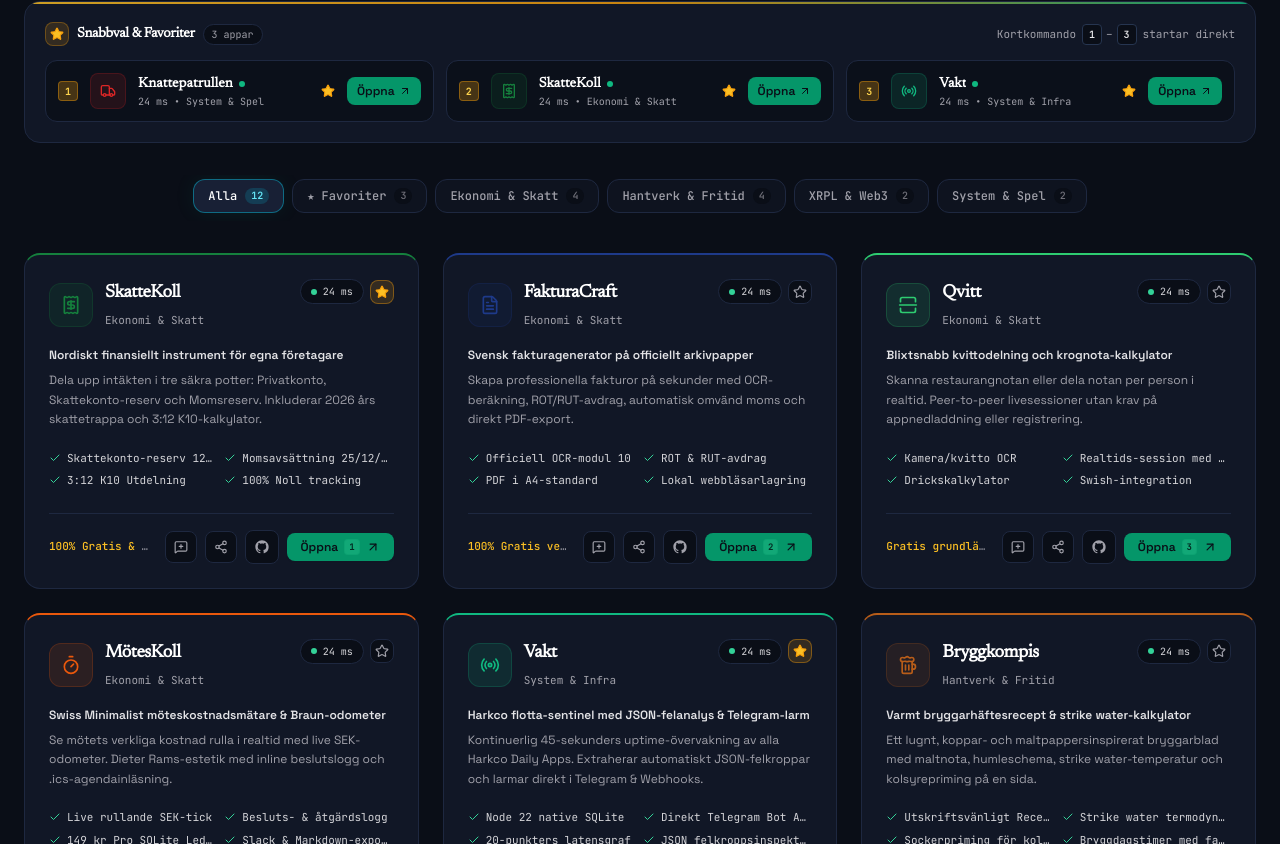
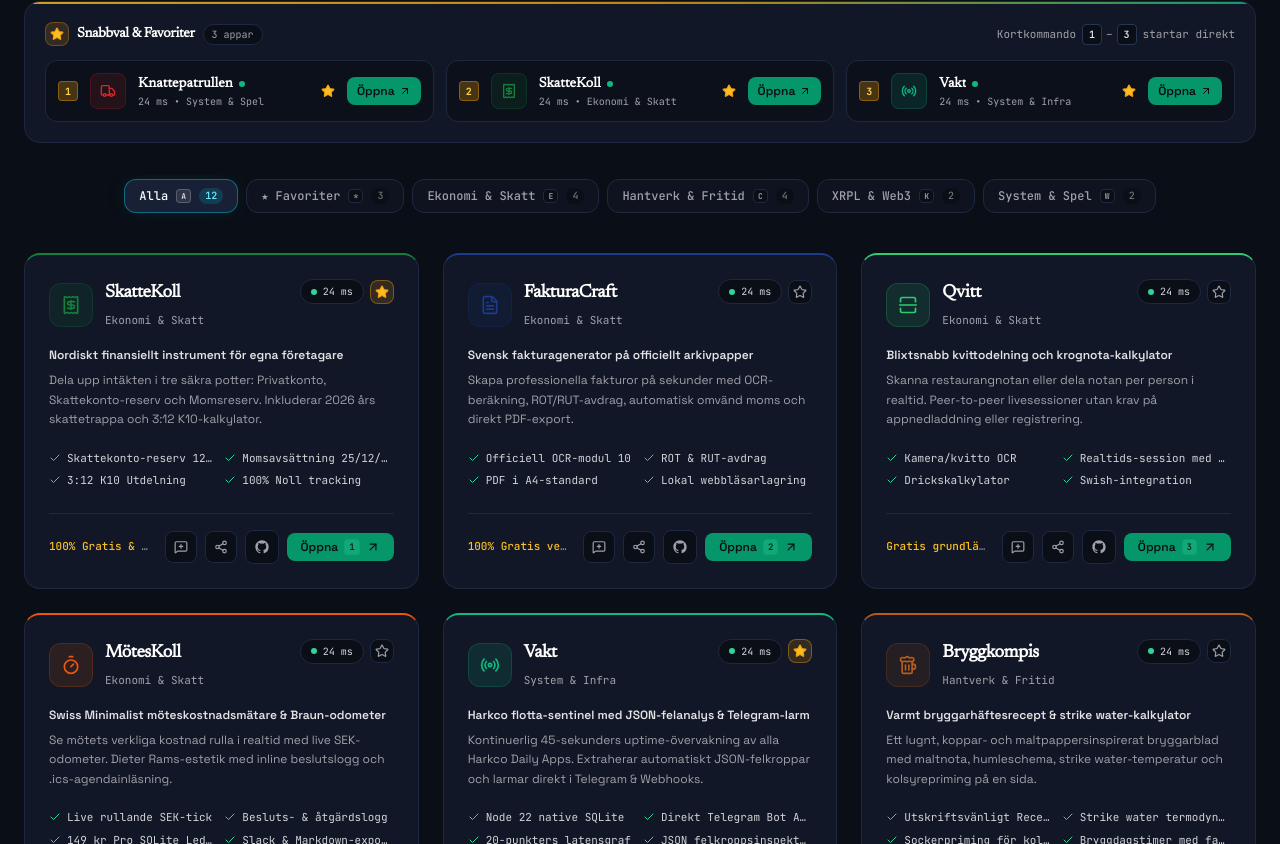
Before and after one commit to minihark/hub, a React (Vite) app: page / in a window 1280 px wide. Shown: the part 616-1460 px from the top of the page. Built offline with nearby package versions, Linux system fonts and the light colour scheme; no server answers.

Commit message:
feat(hub): single-key category hotkeys and dial cycling

```diff
--- a/src/App.tsx
+++ b/src/App.tsx
@@ -228,6 +228,35 @@ export const App: React.FC = () => {
     return counts;
   }, [favoriteIds]);
 
+  // Active category list for single-key jumping and cycling
+  const activeCategories = useMemo<AppCategory[]>(() => {
+    const list: AppCategory[] = ['all'];
+    if (favoriteIds.length > 0) list.push('favorites');
+    list.push('finance', 'craft', 'crypto', 'tools');
+    return list;
+  }, [favoriteIds]);
+
+  const handleCycleCategory = (direction: 'next' | 'prev') => {
+    const currentIndex = activeCategories.indexOf(selectedCategory);
+    let nextIndex: number;
+    if (currentIndex === -1) {
+      nextIndex = 0;
+    } else if (direction === 'next') {
+      nextIndex = (currentIndex + 1) % activeCategories.length;
+    } else {
+      nextIndex = (currentIndex - 1 + activeCategories.length) % activeCategories.length;
+    }
+    setSelectedCategory(activeCategories[nextIndex]);
+    playTabClick();
+  };
+
+  const handleSelectCategoryDirect = (cat: AppCategory) => {
+    if (selectedCategory === cat) return;
+    if (cat === 'favorites' && favoriteIds.length === 0) return;
+    setSelectedCategory(cat);
+    playTabClick();
+  };
+
   // Filter apps
   const filteredApps = useMemo(() => {
     return HARKCO_APPS.filter((app) => {
@@ -380,6 +409,50 @@ export const App: React.FC = () => {
         playChime();
         return;
       }
+
+      // Category cycling: ArrowLeft / ArrowRight or [ / ]
+      if (e.key === 'ArrowRight' || e.key === ']') {
+        e.preventDefault();
+        handleCycleCategory('next');
+        return;
+      }
+      if (e.key === 'ArrowLeft' || e.key === '[') {
+        e.preventDefault();
+        handleCycleCategory('prev');
+        return;
+      }
+
+      // Single-key category jumpers
+      if (e.key === 'a' || e.key === 'A' || e.key === '0') {
+        e.preventDefault();
+        handleSelectCategoryDirect('all');
+        return;
+      }
+      if (e.key === '*' || e.key === 'p' || e.key === 'P') {
+        e.preventDefault();
+        handleSelectCategoryDirect('favorites');
+        return;
+      }
+      if (e.key === 'e' || e.key === 'E') {
+        e.preventDefault();
+        handleSelectCategoryDirect('finance');
+        return;
+      }
+      if (e.key === 'c' || e.key === 'C') {
+        e.preventDefault();
+        handleSelectCategoryDirect('craft');
+        return;
+      }
+      if (e.key === 'k' || e.key === 'K' || e.key === 'x' || e.key === 'X') {
+        e.preventDefault();
+        handleSelectCategoryDirect('crypto');
+        return;
+      }
+      if (e.key === 'w' || e.key === 'W') {
+        e.preventDefault();
+        handleSelectCategoryDirect('tools');
+        return;
+      }
     }
 
     window.addEventListener('keydown', handleKeyDown);
@@ -396,6 +469,7 @@ export const App: React.FC = () => {
     isFeedbackOpen,
     searchQuery,
     selectedCategory,
+    activeCategories,
     isMuted,
     theme,
     soundTheme,
@@ -627,6 +701,13 @@ export const App: React.FC = () => {
             <span className="ml-0.5">Starta app</span>
           </span>
           <span className="text-[#D1D5DB] dark:text-zinc-700">•</span>
+          <span className="flex items-center gap-1" title="Växla kategori med piltangenter eller snabbknapparna A, *, E, C, K, W">
+            <kbd className="px-1.5 py-0.5 rounded bg-white dark:bg-[#111726] border border-[#DDD7CD] dark:border-[#263550] text-[#111827] dark:text-zinc-200 font-semibold text-[10px] shadow-2xs">←</kbd>
+            <span className="text-[10px] text-zinc-400">/</span>
+            <kbd className="px-1.5 py-0.5 rounded bg-white dark:bg-[#111726] border border-[#DDD7CD] dark:border-[#263550] text-[#111827] dark:text-zinc-200 font-semibold text-[10px] shadow-2xs">→</kbd>
+            <span className="ml-0.5">Kategori</span>
+          </span>
+          <span className="text-[#D1D5DB] dark:text-zinc-700">•</span>
           <span className="flex items-center gap-1">
             <kbd className="px-1.5 py-0.5 rounded bg-white dark:bg-[#111726] border border-[#DDD7CD] dark:border-[#263550] text-[#111827] dark:text-zinc-200 font-semibold text-[10px] shadow-2xs">⌘K</kbd>
             <span className="text-[10px] text-zinc-400">/</span>
--- a/src/components/CategoryFilter.tsx
+++ b/src/components/CategoryFilter.tsx
@@ -8,18 +8,24 @@ interface CategoryFilterProps {
   counts: Record<AppCategory, number>;
 }
 
+interface CategoryTab {
+  id: AppCategory;
+  label: string;
+  shortcut: string;
+}
+
 export const CategoryFilter: React.FC<CategoryFilterProps> = ({
   selectedCategory,
   onSelectCategory,
   counts,
 }) => {
-  const tabs: { id: AppCategory; label: string }[] = [
-    { id: 'all', label: 'Alla' },
-    ...(counts.favorites > 0 ? [{ id: 'favorites' as AppCategory, label: '★ Favoriter' }] : []),
-    { id: 'finance', label: 'Ekonomi & Skatt' },
-    { id: 'craft', label: 'Hantverk & Fritid' },
-    { id: 'crypto', label: 'XRPL & Web3' },
-    { id: 'tools', label: 'System & Spel' },
+  const tabs: CategoryTab[] = [
+    { id: 'all', label: 'Alla', shortcut: 'A' },
+    ...(counts.favorites > 0 ? [{ id: 'favorites' as AppCategory, label: '★ Favoriter', shortcut: '*' }] : []),
+    { id: 'finance', label: 'Ekonomi & Skatt', shortcut: 'E' },
+    { id: 'craft', label: 'Hantverk & Fritid', shortcut: 'C' },
+    { id: 'crypto', label: 'XRPL & Web3', shortcut: 'K' },
+    { id: 'tools', label: 'System & Spel', shortcut: 'W' },
   ];
 
   return (
@@ -35,13 +41,23 @@ export const CategoryFilter: React.FC<CategoryFilterProps> = ({
               playTabClick();
               onSelectCategory(tab.id);
             }}
-            className={`flex items-center gap-2 px-3.5 py-2 rounded-xl font-medium whitespace-nowrap transition-all duration-150 border ${
+            title={`Filtrera: ${tab.label} (Snabbknapp: ${tab.shortcut})`}
+            className={`flex items-center gap-1.5 sm:gap-2 px-3 py-1.5 sm:px-3.5 sm:py-2 rounded-xl font-medium whitespace-nowrap transition-all duration-150 border select-none ${
               isSelected
                 ? 'bg-[#EAE5DA] dark:bg-[#182035] border-[#B8A898] dark:border-cyan-500/50 text-[#111827] dark:text-white shadow-sm dark:shadow-card-glow'
                 : 'bg-white dark:bg-[#111726]/60 border-[#E5E0D8] dark:border-[#1E2840] text-zinc-600 dark:text-zinc-400 hover:text-zinc-900 dark:hover:text-zinc-200 hover:bg-[#F0ECE4] dark:hover:bg-[#111726]'
             }`}
           >
             <span>{tab.label}</span>
+            <kbd
+              className={`hidden sm:inline-flex items-center justify-center min-w-[15px] h-3.5 px-1 text-[8px] font-mono rounded font-semibold transition-colors ${
+                isSelected
+                  ? 'bg-black/10 dark:bg-white/10 text-[#111827] dark:text-zinc-200 border border-black/10 dark:border-white/20'
+                  : 'bg-[#F2EFE9] dark:bg-[#0A0E17] text-zinc-500 dark:text-zinc-400 border border-[#DDD7CD] dark:border-[#1E2840]'
+              }`}
+            >
+              {tab.shortcut}
+            </kbd>
             <span
               className={`text-[10px] px-1.5 py-0.2 rounded-full font-mono ${
                 isSelected
--- a/src/components/CommandPaletteModal.tsx
+++ b/src/components/CommandPaletteModal.tsx
@@ -331,12 +331,13 @@ export const CommandPaletteModal: React.FC<CommandPaletteModalProps> = ({
     }
 
     // 3. Category Filters
-    const categories: { id: AppCategory; label: string; count: number }[] = [
-      { id: 'all', label: 'Visa alla appar', count: apps.length },
-      { id: 'finance', label: 'Filtrera: Ekonomi & Skatt', count: apps.filter(a => a.category === 'finance').length },
-      { id: 'craft', label: 'Filtrera: Hantverk & Brygg', count: apps.filter(a => a.category === 'craft').length },
-      { id: 'crypto', label: 'Filtrera: Krypto & Validering', count: apps.filter(a => a.category === 'crypto').length },
-      { id: 'tools', label: 'Filtrera: Verktyg & Monitor', count: apps.filter(a => a.category === 'tools').length },
+    const categories: { id: AppCategory; label: string; count: number; shortcutHint: string }[] = [
+      { id: 'all', label: 'Visa alla appar', count: apps.length, shortcutHint: 'A' },
+      ...(favoriteIds.length > 0 ? [{ id: 'favorites' as AppCategory, label: 'Visa sparade favoriter', count: favoriteIds.length, shortcutHint: '*' }] : []),
+      { id: 'finance', label: 'Filtrera: Ekonomi & Skatt', count: apps.filter(a => a.category === 'finance').length, shortcutHint: 'E' },
+      { id: 'craft', label: 'Filtrera: Hantverk & Fritid', count: apps.filter(a => a.category === 'craft').length, shortcutHint: 'C' },
+      { id: 'crypto', label: 'Filtrera: XRPL & Web3', count: apps.filter(a => a.category === 'crypto').length, shortcutHint: 'K' },
+      { id: 'tools', label: 'Filtrera: System & Spel', count: apps.filter(a => a.category === 'tools').length, shortcutHint: 'W' },
     ];
 
     categories.forEach(cat => {
@@ -346,6 +347,7 @@ export const CommandPaletteModal: React.FC<CommandPaletteModalProps> = ({
         subtitle: `${cat.count} verktyg i denna kategori`,
         group: 'categories',
         icon: <Filter className="w-4 h-4 text-cyan-500 shrink-0" />,
+        shortcutHint: cat.shortcutHint,
         onRun: () => {
           playTabClick();
           onSelectCategory(cat.id);
```
